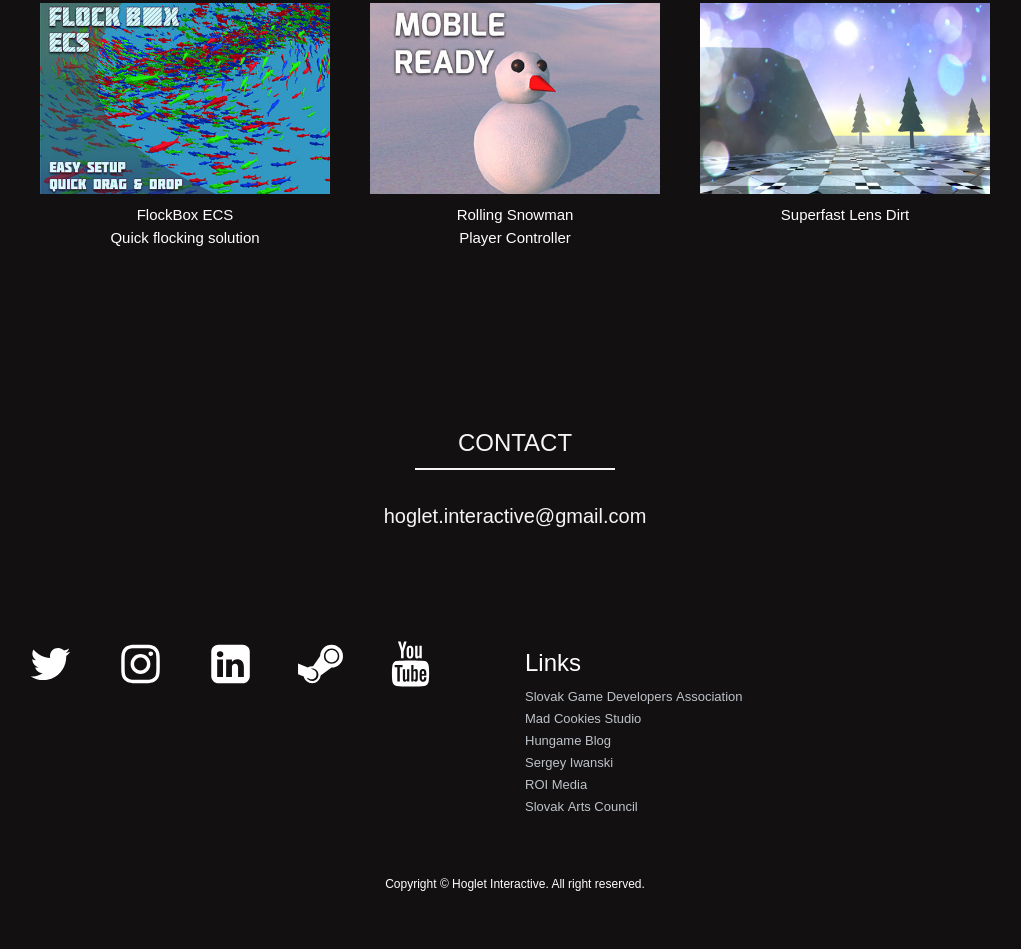
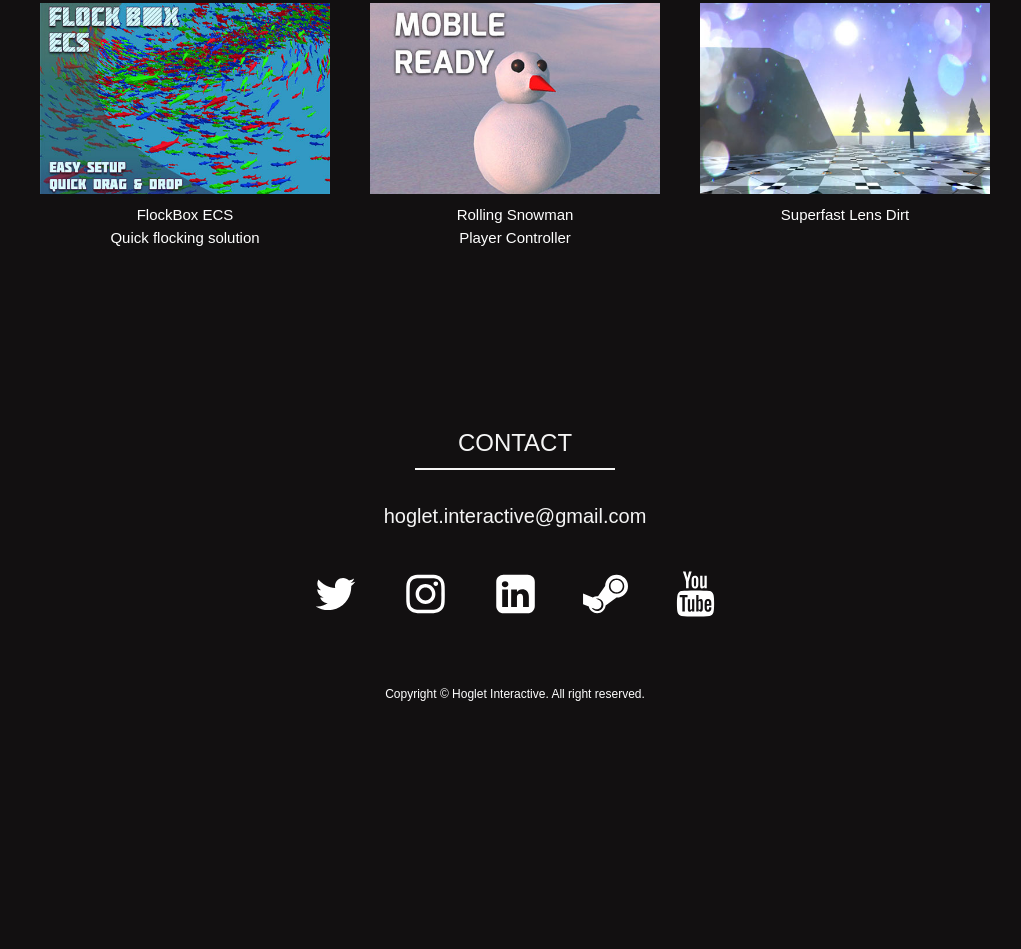
Before and after one commit to Sunigames/Sunigames.github.io, a plain HTML site: page index.html in a window 1280 px wide. Shown: the part 1308-2257 px from the top of the page, without its empty margins (125-1146 px from the left). After the commit the page ends 2067 px from the top, so only its background shows below. Drawn offline with Linux system fonts and the light colour scheme.

Commit message:
no footerlinks

```diff
--- a/css/index.css
+++ b/css/index.css
@@ -1723,7 +1723,7 @@ input:focus, textarea:focus, select:focus
    font-style: normal;
    font-size: 13px;
 }
-#wb_LayoutGrid1
+#wb_LayoutGrid3
 {
    clear: both;
    position: relative;
@@ -1733,100 +1733,22 @@ input:focus, textarea:focus, select:focus
    width: 100%;
    background-color: #121011;
    background-image: none;
-   border: 0px solid #2C3E50;
-   box-sizing: border-box;
-   margin: 0;
-}
-#LayoutGrid1
-{
-   box-sizing: border-box;
-   padding: 20px 15px 30px 15px;
+   border: 0px solid #233140;
+   box-sizing: border-box;
+   margin: 0;
+}
+#LayoutGrid3
+{
+   box-sizing: border-box;
+   display: flex;
+   flex-direction: row;
+   flex-wrap: wrap;
+   padding: 0;
    margin-right: auto;
    margin-left: auto;
    max-width: 1140px;
 }
-#LayoutGrid1 > .row
-{
-   margin-right: -15px;
-   margin-left: -15px;
-}
-#LayoutGrid1 > .row > .col-1
-{
-   box-sizing: border-box;
-   font-size: 0;
-   min-height: 1px;
-   padding-right: 15px;
-   padding-left: 15px;
-   position: relative;
-}
-#LayoutGrid1 > .row > .col-1
-{
-   float: left;
-}
-#LayoutGrid1 > .row > .col-1
-{
-   background-color: transparent;
-   background-image: none;
-   border: 0px solid #FFFFFF;
-   border-radius: 0px;
-   width: 100%;
-   text-align: center;
-}
-#LayoutGrid1 > .row > .col-1 > .col-1-padding
-{
-   box-sizing: border-box;
-   width: 100%;
-   padding: 0 0 20px 0;
-}
-#LayoutGrid1:before,
-#LayoutGrid1:after,
-#LayoutGrid1 .row:before,
-#LayoutGrid1 .row:after
-{
-   display: table;
-   content: " ";
-}
-#LayoutGrid1:after,
-#LayoutGrid1 .row:after
-{
-   clear: both;
-}
-@media (max-width: 660px)
-{
-#LayoutGrid1 > .row > .col-1
-{
-   float: none;
-   width: 100%;
-}
-}
-#wb_LayoutGrid3
-{
-   clear: both;
-   position: relative;
-   table-layout: fixed;
-   display: table;
-   text-align: center;
-   width: 100%;
-   background-color: #121011;
-   background-image: none;
-   border: 0px solid #233140;
-   box-sizing: border-box;
-   margin: 0;
-}
-#LayoutGrid3
-{
-   box-sizing: border-box;
-   padding: 0 10px 0 10px;
-   margin-right: auto;
-   margin-left: auto;
-   max-width: 1140px;
-}
-#LayoutGrid3 > .row
-{
-   margin-right: -10px;
-   margin-left: -10px;
-}
-#LayoutGrid3 > .row > .col-1, #LayoutGrid3 > .row > .col-2, #LayoutGrid3 > .row > .col-3
+#LayoutGrid3 > .col-1
 {
    box-sizing: border-box;
    font-size: 0;
@@ -1835,56 +1757,32 @@ input:focus, textarea:focus, select:focus
    padding-left: 10px;
    position: relative;
 }
-#LayoutGrid3 > .row > .col-1, #LayoutGrid3 > .row > .col-2, #LayoutGrid3 > .row > .col-3
-{
-   float: left;
-}
-#LayoutGrid3 > .row > .col-1
+#LayoutGrid3 > .col-1
+{
+   flex: 0 0 auto;
+}
+#LayoutGrid3 > .col-1
 {
    background-color: transparent;
    background-image: none;
    border: 0px solid #FFFFFF;
    border-radius: 0px;
-   width: 50%;
-   text-align: center;
-}
-#LayoutGrid3 > .row > .col-2
-{
-   background-color: transparent;
-   background-image: none;
-   border: 0px solid #FFFFFF;
-   border-radius: 0px;
-   width: 41.66666667%;
-   text-align: left;
-}
-#LayoutGrid3 > .row > .col-3
-{
-   background-color: transparent;
-   background-image: none;
-   border: 0px solid #FFFFFF;
-   border-radius: 0px;
-   width: 8.33333333%;
-   text-align: left;
-}
-#LayoutGrid3:before,
-#LayoutGrid3:after,
-#LayoutGrid3 .row:before,
-#LayoutGrid3 .row:after
-{
-   display: table;
-   content: " ";
-}
-#LayoutGrid3:after,
-#LayoutGrid3 .row:after
-{
-   clear: both;
+   flex-basis: 100%;
+   max-width: 100%;
+   display: flex;
+   flex-wrap: wrap;
+   align-content: flex-start;
+   align-self: stretch;
+   align-items: flex-start;
+   justify-content: center;
+   text-align: center;
 }
 @media (max-width: 0px)
 {
-#LayoutGrid3 > .row > .col-1, #LayoutGrid3 > .row > .col-2, #LayoutGrid3 > .row > .col-3
-{
-   float: none;
-   width: 100%;
+#LayoutGrid3 > .col-1
+{
+   flex-basis: 100% !important;
+   max-width: 100% !important;
 }
 }
 #wb_LayoutGrid6
--- a/index.html
+++ b/index.html
@@ -60,11 +60,6 @@ $(document).ready(function()
    {
       event.preventDefault();
       $('html, body').stop().animate({ scrollTop: $('#wb_social').offset().top-64 }, 600, 'easeOutSine');
-   });
-   $("a[href*='#LayoutGrid1']").click(function(event)
-   {
-      event.preventDefault();
-      $('html, body').stop().animate({ scrollTop: $('#wb_LayoutGrid1').offset().top }, 600, 'easeOutSine');
    });
    $("a[href*='#CardContainer1']").click(function(event)
    {
@@ -251,19 +246,8 @@ $(document).ready(function()
 </div>
 </div>
 </div>
-<div id="wb_LayoutGrid1">
-<div id="LayoutGrid1">
-<div class="row">
-<div class="col-1">
-<div class="col-1-padding">
-</div>
-</div>
-</div>
-</div>
-</div>
 <div id="wb_LayoutGrid3">
 <div id="LayoutGrid3">
-<div class="row">
 <div class="col-1">
 <div id="wb_IconFont3" style="display:inline-block;width:46px;height:46px;text-align:center;z-index:23;">
 <a href="https://twitter.com/Suni_games" target="_blank"><svg id="IconFont3" viewBox="0 0 1024 1024" version="1.1" xmlns="http://www.w3.org/2000/svg">
@@ -296,38 +280,13 @@ $(document).ready(function()
 </a>
 </div>
 </div>
-<div class="col-2">
-<div id="wb_Text8">
-<span style="color:#FFFFFF;font-family:Arial;font-size:24px;">Links</span>
-</div>
-<div id="wb_CssMenu1" style="display:inline-block;width:100%;z-index:29;">
-<ul id="CssMenu1" role="menubar" class="nav">
-<li role="menuitem" class="nav-item firstmain"><a class="nav-link" href="https://sgda.sk/" target="_blank">Slovak&nbsp;Game&nbsp;Developers&nbsp;Association</a>
-</li>
-<li role="menuitem" class="nav-item"><a class="nav-link" href="https://madcookies.games/" target="_blank">Mad&nbsp;Cookies&nbsp;Studio</a>
-</li>
-<li role="menuitem" class="nav-item"><a class="nav-link" href="https://hungame.blog/" target="_blank">Hungame&nbsp;Blog</a>
-</li>
-<li role="menuitem" class="nav-item"><a class="nav-link" href="https://sergeyiwanski.github.io/gamedev/" target="_blank">Sergey&nbsp;Iwanski</a>
-</li>
-<li role="menuitem" class="nav-item"><a class="nav-link" href="https://roimedia.vn/" target="_blank">ROI&nbsp;Media</a>
-</li>
-<li role="menuitem" class="nav-item"><a class="nav-link" href="https://www.fpu.sk" target="_blank">Slovak&nbsp;Arts&nbsp;Council</a>
-</li>
-</ul>
-
-</div>
-</div>
-<div class="col-3">
-</div>
-</div>
 </div>
 </div>
 <div id="wb_LayoutGrid6">
 <div id="LayoutGrid6">
 <div class="row">
 <div class="col-1">
-<div id="wb_Shape1" style="display:inline-block;width:18px;height:43px;z-index:30;position:relative;">
+<div id="wb_Shape1" style="display:inline-block;width:18px;height:43px;z-index:28;position:relative;">
 <div id="Shape1"></div>
 </div>
 </div>
@@ -349,7 +308,7 @@ $(document).ready(function()
 <div id="LayoutGrid4">
 <div class="row">
 <div class="col-1">
-<div id="wb_Shape2" style="display:inline-block;width:18px;height:43px;z-index:38;position:relative;">
+<div id="wb_Shape2" style="display:inline-block;width:18px;height:43px;z-index:36;position:relative;">
 <div id="Shape2"></div>
 </div>
 </div>
```
